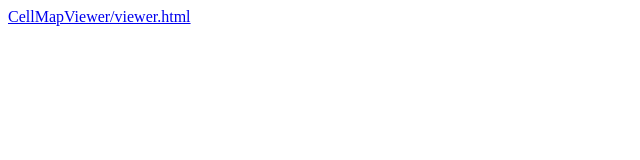
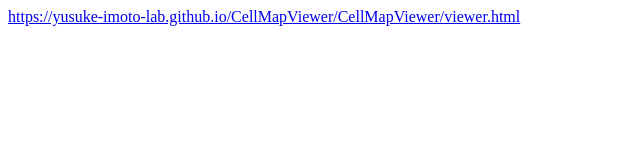
Before and after one commit to yusuke-imoto-lab/CellMapViewer, a plain HTML site: page index.html in a window 1280 px wide. Shown: the whole page, without its empty margins (0-640 px from the left). Drawn offline with Linux system fonts and the light colour scheme.

Commit message:
Update index.html

```diff
--- a/index.html
+++ b/index.html
@@ -5,6 +5,6 @@
     <title>CellMapViewer</title>
   </head>
   <body>
-    <a href= "CellMapViewer" > CellMapViewer/viewer.html </a>
+    <a href= "CellMapViewer" > https://yusuke-imoto-lab.github.io/CellMapViewer/CellMapViewer/viewer.html </a>
   </body>
 </html>
```
